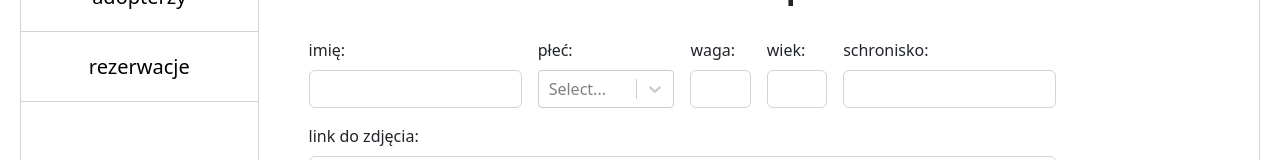
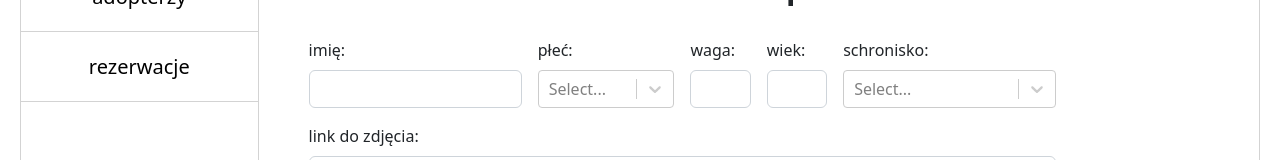
Before and after one commit to ArkadiuszMin/DataBase_Project, a React (Vite) app in the folder frontend/: page /manage in a window 1280 px wide. Both pictures are taken after a click on the button "dodaj psa". Shown: the part 199-359 px from the top of the page. Built offline with nearby package versions, Linux system fonts and the light colour scheme; no server answers.

Commit message:
adding dog done

```diff
--- a/frontend/src/components/AddDogForm.tsx
+++ b/frontend/src/components/AddDogForm.tsx
@@ -3,6 +3,8 @@ import Select from "react-select";
 import { zodResolver } from "@hookform/resolvers/zod";
 import { string, z } from "zod";
 import "./ReservationForm.Module.css";
+import { useEffect, useState } from "react";
+import axios from "axios";
 
 const schema = z.object({
   name: string().min(3, "zbyt krótkie imię"),
@@ -19,7 +21,7 @@ const schema = z.object({
     }),
   description: string().optional(),
   imgSrc: string().url("nieprawidłowy adres URL"),
-  shelterId: string().optional(),
+  shelterId: string(),
 });
 
 const AddDogFrom = () => {
@@ -28,22 +30,59 @@ const AddDogFrom = () => {
     { value: "samica", label: "samica" },
   ];
 
+  const [shelterOptions, setShelterOptions] = useState<
+    { value: string; label: string }[]
+  >([]);
+
+  useEffect(() => {
+    axios
+      .get("http://localhost:8080/shelters/all")
+      .then((response) => {
+        const options = response.data.map((shelter: Shelter) => ({
+          value: shelter.id,
+          label: shelter.name,
+        }));
+        setShelterOptions(options);
+      })
+      .catch((error) => {
+        console.error(error);
+      });
+  }, []);
+
   const { register, control, handleSubmit, formState } = useForm({
     resolver: zodResolver(schema),
   });
 
-  const { field } = useController({ name: "sex", control });
+  const { field: sexField } = useController({ name: "sex", control });
+  const { field: shelterIdField } = useController({
+    name: "shelterId",
+    control,
+  });
 
   const { errors } = formState;
 
-  const handleSelectChange = (option: any) => {
-    console.log("clicked");
-    field.onChange(option.value);
+  const handleSelectChange = (fieldName: string, option: any) => {
+    console.log("selected");
+    if (fieldName === "sex") {
+      console.log("sex");
+      sexField.onChange(option.value);
+    } else if (fieldName === "shelterId") {
+      console.log("shelter");
+      shelterIdField.onChange(option.value);
+    }
   };
 
   const handleSave = (formValues: any) => {
     console.log(formValues);
-    // TODO: do something
+
+    axios
+      .post("http://localhost:8080/dogs/add", formValues)
+      .then((response) => {
+        console.log("RESPONSE: " + response.data);
+      })
+      .catch((error) => {
+        console.error(error);
+      });
   };
 
   return (
@@ -63,8 +102,8 @@ const AddDogFrom = () => {
         <div className="col-md-2">
           <label className="form-label">płeć:</label>
           <Select
-            value={sexOptions.find(({ value }) => value === field.value)}
-            onChange={handleSelectChange}
+            value={sexOptions.find(({ value }) => value === sexField.value)}
+            onChange={(option) => handleSelectChange("sex", option)}
             options={sexOptions}
           />
           <div className="error-message">{errors.sex?.message?.toString()}</div>
@@ -98,7 +137,13 @@ const AddDogFrom = () => {
 
         <div className="col-md-3">
           <label className="form-label">schronisko:</label>
-          <input className="form-control" {...register("shelter")} />
+          <Select
+            value={sexOptions.find(
+              ({ value }) => value === shelterIdField.value
+            )}
+            onChange={(option) => handleSelectChange("shelterId", option)}
+            options={shelterOptions}
+          />
           <div className="error-message">
             {errors.shelterId?.message?.toString()}
           </div>
@@ -136,5 +181,3 @@ const AddDogFrom = () => {
 };
 
 export default AddDogFrom;
-
-// TODO: sec required
```
